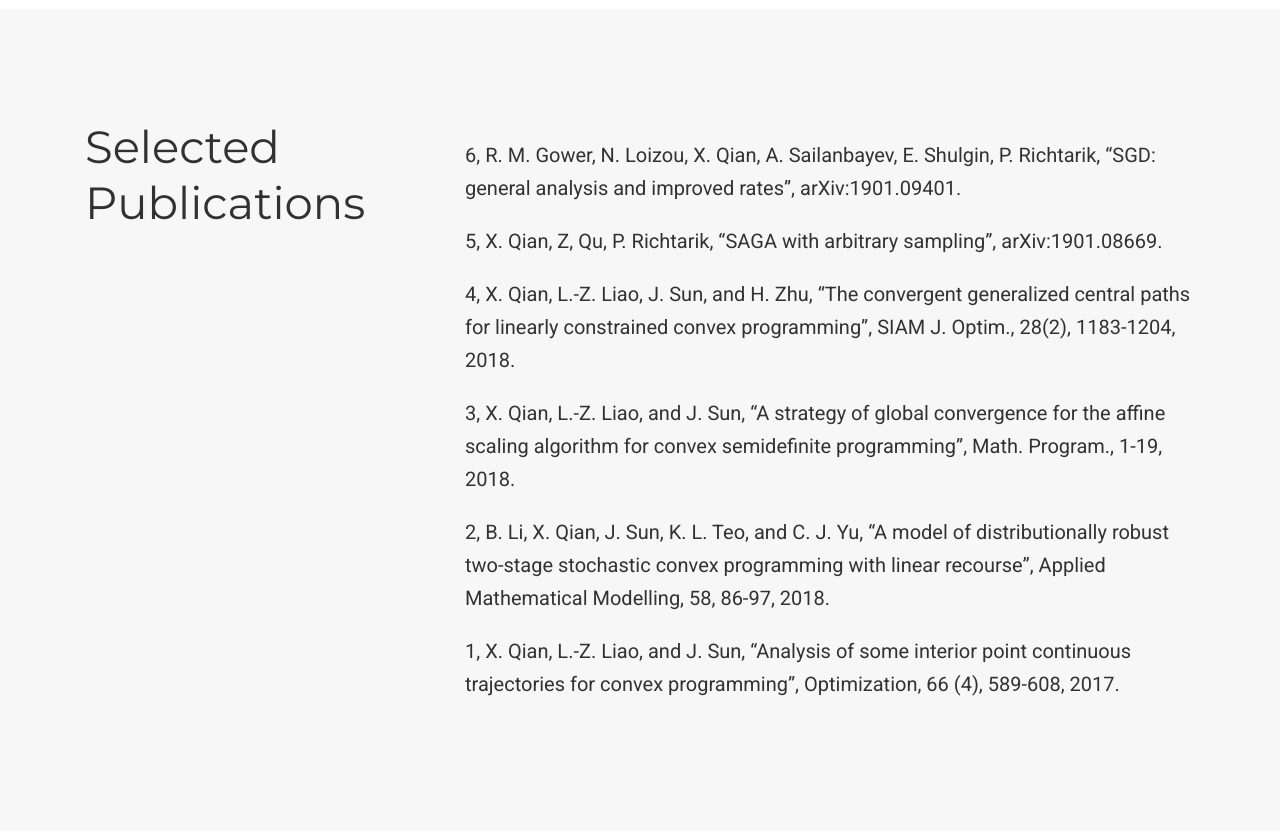
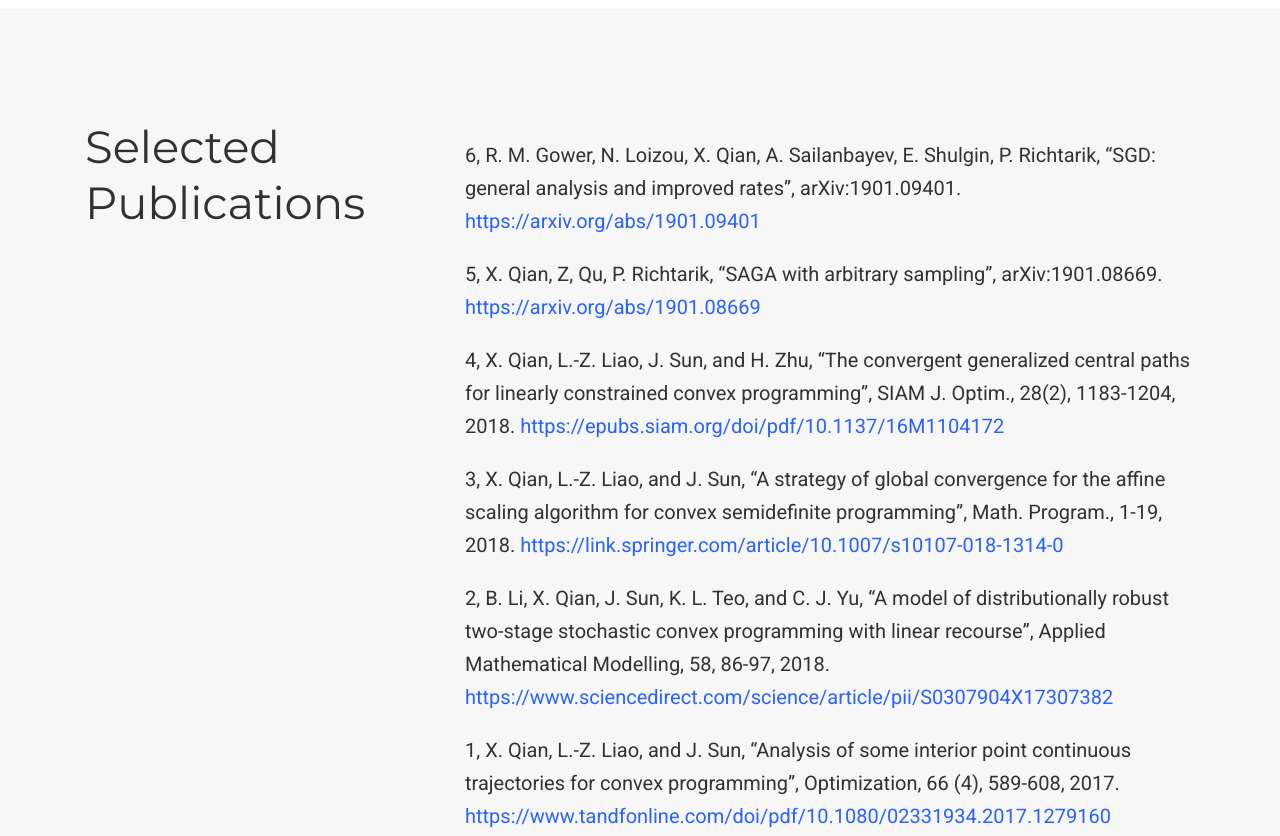
Before and after one commit to QIANXunK/QIANXunK.github.io, a plain HTML site: page index.html in a window 1280 px wide. Shown: the part 720-1556 px from the top of the page. Drawn offline with nearby package versions, Linux system fonts and the light colour scheme; some icons are missing.

Commit message:
add links

```diff
--- a/home/index.xml
+++ b/home/index.xml
@@ -63,9 +63,9 @@
       <pubDate>Wed, 20 Apr 2016 00:00:00 +0300</pubDate>
 
       <guid>/home/publications_selected/</guid>
-      <description>6, R. M. Gower, N. Loizou, X. Qian, A. Sailanbayev, E. Shulgin, P. Richtarik, &amp;ldquo;SGD: general analysis and improved rates&amp;rdquo;, arXiv:1901.09401.
-5, X. Qian, Z, Qu, P. Richtarik, &amp;ldquo;SAGA with arbitrary sampling&amp;rdquo;, arXiv:1901.08669.
-4, X. Qian, L.-Z. Liao, J. Sun, and H. Zhu, &amp;ldquo;The convergent generalized central paths for linearly constrained convex programming&amp;rdquo;, SIAM J. Optim., 28(2), 1183-1204, 2018.
+      <description>6, R. M. Gower, N. Loizou, X. Qian, A. Sailanbayev, E. Shulgin, P. Richtarik, &amp;ldquo;SGD: general analysis and improved rates&amp;rdquo;, arXiv:1901.09401. https://arxiv.org/abs/1901.09401
+5, X. Qian, Z, Qu, P. Richtarik, &amp;ldquo;SAGA with arbitrary sampling&amp;rdquo;, arXiv:1901.08669. https://arxiv.org/abs/1901.08669
+4, X. Qian, L.-Z. Liao, J. Sun, and H. Zhu, &amp;ldquo;The convergent generalized central paths for linearly constrained convex programming&amp;rdquo;, SIAM J. Optim., 28(2), 1183-1204, 2018. https://epubs.siam.org/doi/pdf/10.1137/16M1104172
 3, X. Qian, L.-Z. Liao, and J. Sun, “A strategy of global convergence for the affine scaling algorithm for convex semidefinite programming”, Math.</description>
     </item>
 
--- a/index.html
+++ b/index.html
@@ -435,17 +435,17 @@
 
   </div>
   <div class="col-12 col-lg-8">
-    <p><p>6, R. M. Gower, N. Loizou, X. Qian, A. Sailanbayev, E. Shulgin, P. Richtarik, &ldquo;SGD: general analysis and improved rates&rdquo;, arXiv:1901.09401.</p>
+    <p><p>6, R. M. Gower, N. Loizou, X. Qian, A. Sailanbayev, E. Shulgin, P. Richtarik, &ldquo;SGD: general analysis and improved rates&rdquo;, arXiv:1901.09401. <a href="https://arxiv.org/abs/1901.09401" target="_blank">https://arxiv.org/abs/1901.09401</a></p>
 
-<p>5, X. Qian, Z, Qu, P. Richtarik, &ldquo;SAGA with arbitrary sampling&rdquo;, arXiv:1901.08669.</p>
+<p>5, X. Qian, Z, Qu, P. Richtarik, &ldquo;SAGA with arbitrary sampling&rdquo;, arXiv:1901.08669. <a href="https://arxiv.org/abs/1901.08669" target="_blank">https://arxiv.org/abs/1901.08669</a></p>
 
-<p>4, X. Qian, L.-Z. Liao, J. Sun, and H. Zhu, &ldquo;The convergent generalized central paths for linearly constrained convex programming&rdquo;, SIAM J. Optim., 28(2), 1183-1204, 2018.</p>
+<p>4, X. Qian, L.-Z. Liao, J. Sun, and H. Zhu, &ldquo;The convergent generalized central paths for linearly constrained convex programming&rdquo;, SIAM J. Optim., 28(2), 1183-1204, 2018. <a href="https://epubs.siam.org/doi/pdf/10.1137/16M1104172" target="_blank">https://epubs.siam.org/doi/pdf/10.1137/16M1104172</a></p>
 
-<p>3, X. Qian, L.-Z. Liao, and J. Sun, “A strategy of global convergence for the affine scaling algorithm for convex semidefinite programming”, Math. Program., 1-19, 2018.</p>
+<p>3, X. Qian, L.-Z. Liao, and J. Sun, “A strategy of global convergence for the affine scaling algorithm for convex semidefinite programming”, Math. Program., 1-19, 2018. <a href="https://link.springer.com/article/10.1007/s10107-018-1314-0" target="_blank">https://link.springer.com/article/10.1007/s10107-018-1314-0</a></p>
 
-<p>2, B. Li, X. Qian, J. Sun, K. L. Teo, and C. J. Yu, “A model of distributionally robust two-stage stochastic convex programming with linear recourse”, Applied Mathematical Modelling, 58, 86-97, 2018.</p>
+<p>2, B. Li, X. Qian, J. Sun, K. L. Teo, and C. J. Yu, “A model of distributionally robust two-stage stochastic convex programming with linear recourse”, Applied Mathematical Modelling, 58, 86-97, 2018. <a href="https://www.sciencedirect.com/science/article/pii/S0307904X17307382" target="_blank">https://www.sciencedirect.com/science/article/pii/S0307904X17307382</a></p>
 
-<p>1, X. Qian, L.-Z. Liao, and J. Sun, “Analysis of some interior point continuous trajectories for convex programming”, Optimization, 66 (4), 589-608, 2017.</p>
+<p>1, X. Qian, L.-Z. Liao, and J. Sun, “Analysis of some interior point continuous trajectories for convex programming”, Optimization, 66 (4), 589-608, 2017. <a href="https://www.tandfonline.com/doi/pdf/10.1080/02331934.2017.1279160" target="_blank">https://www.tandfonline.com/doi/pdf/10.1080/02331934.2017.1279160</a></p>
 </p>
 
 
```
